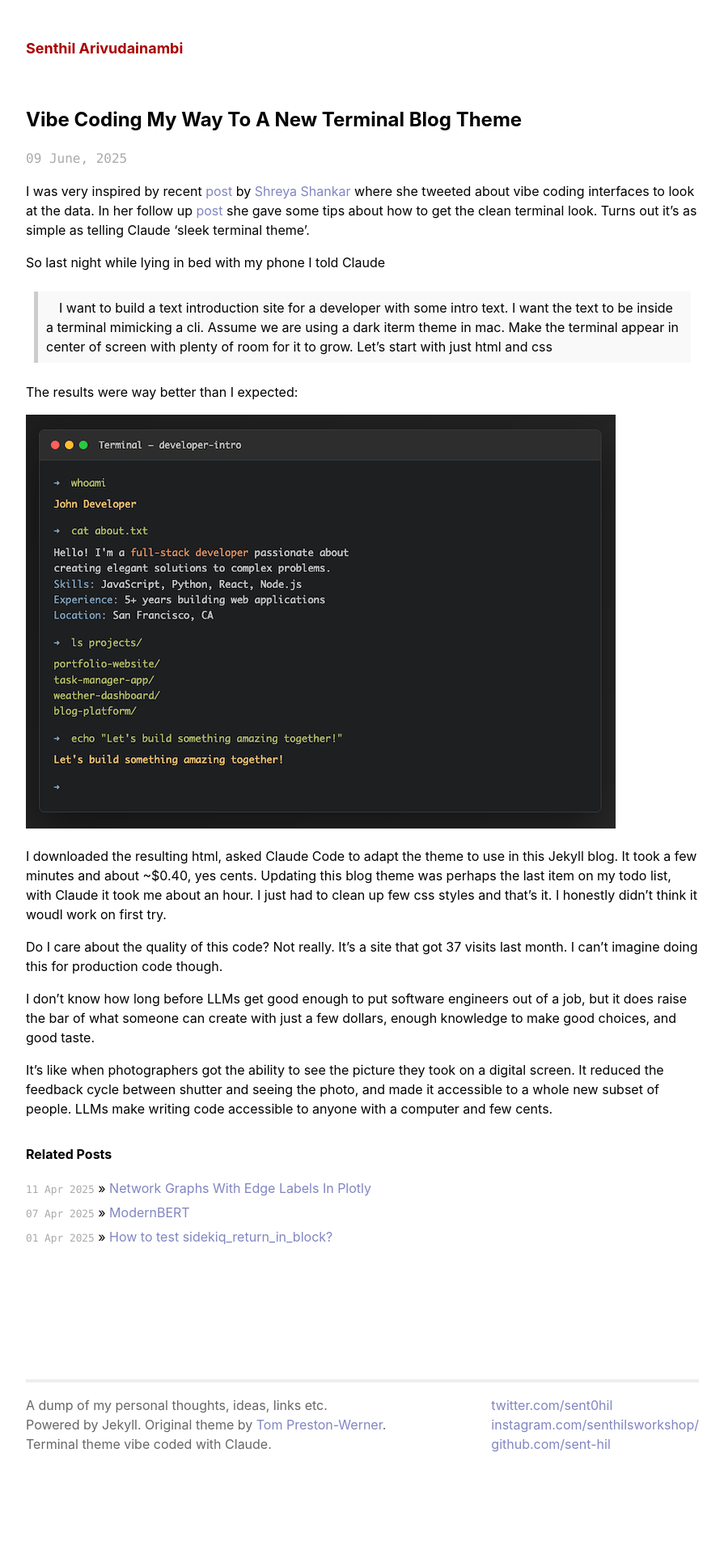
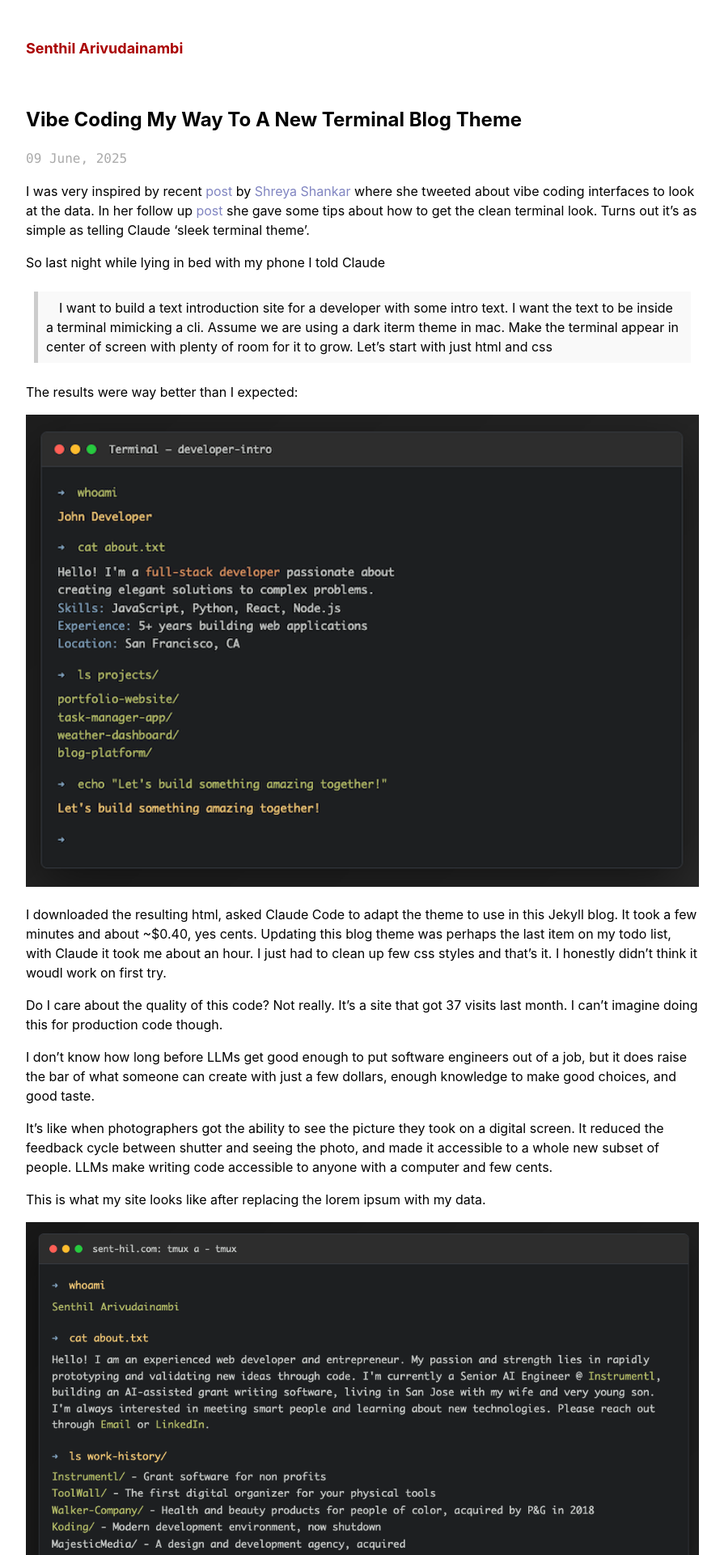
Before and after one commit to sent-hil/sent-hil.github.io, a Jekyll site: the page built from _posts/2025-06-09-vibe-coding-my-way-to-a-new-terminal-blog-theme.md, in a window 1280 px wide. Shown: the top 1920 px of the page at 81% size, without its empty margins (192-1087 px from the left). Built offline with Jekyll 4.4.1, drawn with Linux system fonts in a browser that asks for light colours; before the commit the page ends 1811 px from its top, so only the background shows below that.

Commit message:
add new image to last post

```diff
--- a/_posts/2025-06-09-vibe-coding-my-way-to-a-new-terminal-blog-theme.md
+++ b/_posts/2025-06-09-vibe-coding-my-way-to-a-new-terminal-blog-theme.md
@@ -24,3 +24,7 @@ Do I care about the quality of this code? Not really. It's a site that got 37 vi
 I don't know how long before LLMs get good enough to put software engineers out of a job, but it does raise the bar of what someone can create with just a few dollars, enough knowledge to make good choices, and good taste.
 
 It's like when photographers got the ability to see the picture they took on a digital screen. It reduced the feedback cycle between shutter and seeing the photo, and made it accessible to a whole new subset of people. LLMs make writing code accessible to anyone with a computer and few cents.
+
+This is what my site looks like after replacing the lorem ipsum with my data.
+
+![](/assets/claude-senthil-portfolio.png)
--- a/css/screen.css
+++ b/css/screen.css
@@ -84,7 +84,7 @@ ul.posts span {
 }
 
 @media only screen and (min-width: 769px) {
-  .site {
+  .site, img {
     width: 52rem;
     line-height: 1.5rem;
   }
```
Also changed, not shown: assets/claude-senthil-portfolio.png (added), 4 other files.
